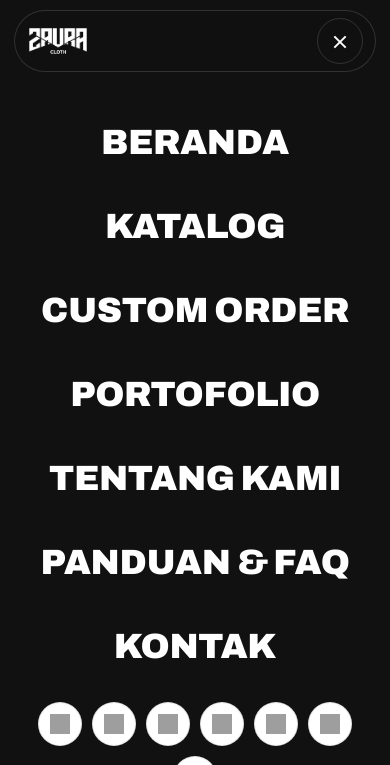
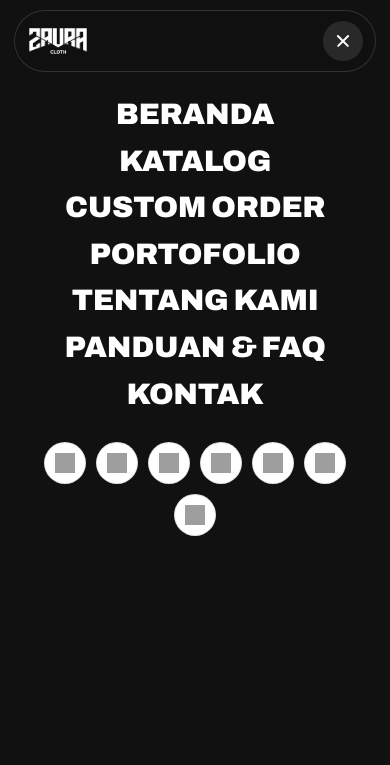
Before and after one commit to syinergydev/Zaura-Cloth, a plain HTML site: page index.html in a window 390 px wide. Both pictures are taken after a click on the button 339 px from the left and 41 px from the top of the page. Shown: the top 765 px of the page. Drawn offline with nearby package versions, Linux system fonts and the light colour scheme; grey boxes are pictures that could not be loaded.

Commit message:
Add files via upload

```diff
--- a/assets/css/style.css
+++ b/assets/css/style.css
@@ -775,3 +775,36 @@ p { margin: 0 0 1em; }
 .form-card { min-width: 0; }
 .dark .story-captions .cap-item p, .story .story-captions .cap-item p { color: #cfcfca; }
 .rating-hero .stars { margin-top: 14px; }
+
+/* ===== v2: tombol menu lebih kecil & menu mobile rapi ===== */
+.menu-btn {
+  width: 40px; height: 40px; border: 0; background: rgba(255,255,255,.1);
+}
+.menu-btn span { left: 12px; right: 12px; height: 1.5px; border-radius: 2px; }
+.menu-btn span:nth-child(1) { top: 14px; }
+.menu-btn span:nth-child(2) { top: 19px; }
+.menu-btn span:nth-child(3) { top: 24px; }
+.menu-btn[aria-expanded="true"] span:nth-child(1) { top: 19px; }
+.menu-btn[aria-expanded="true"] span:nth-child(3) { top: 19px; }
+
+.mobile-menu {
+  justify-content: flex-start; gap: 14px; overflow-y: auto;
+  padding: calc(var(--header-h) + 48px) 24px calc(40px + env(safe-area-inset-bottom, 0px));
+}
+.mobile-menu a.mm-link { font-size: clamp(26px, 7.6vw, 38px); line-height: 1.1; }
+.mobile-menu .social-row { margin-top: 18px; gap: 10px; }
+.mobile-menu .social-link { width: 42px; height: 42px; }
+
+/* Ikon sosial di header desktop (samakan dengan versi HP) */
+.header-social { display: none; }
+@media (min-width: 1280px) {
+  .header-social { display: flex; align-items: center; gap: 6px; }
+}
+.header-icons { gap: 6px; flex-wrap: nowrap; }
+.header-icons .social-link { width: 34px; height: 34px; border-color: var(--line-dark); background: transparent; }
+.header-icons .social-link img { width: 16px; height: 16px; filter: invert(1); }
+.header-icons .social-link:hover { background: var(--white); border-color: var(--white); }
+.header-icons .social-link:hover img { filter: none; }
+@media (max-width: 720px) {
+  .mobile-menu { padding-top: calc(var(--header-h) + 36px); }
+}
--- a/assets/js/main.js
+++ b/assets/js/main.js
@@ -89,6 +89,7 @@
       '<header class="site-header" id="siteHeader">' +
         '<a href="index.html" class="brand" aria-label="ZAURA CLOTH — Beranda"><img src="assets/img/logo-white.png" alt="ZAURA CLOTH" width="150" height="30"></a>' +
         '<nav aria-label="Navigasi utama"><ul class="nav-links">' + links + "</ul></nav>" +
+        '<div class="header-social">' + socialRow("header-icons") + "</div>" +
         '<div class="nav-cta">' +
           '<a class="btn btn-lime btn-sm btn-desk magnetic" href="' + esc(waUrl("Halo ZAURA CLOTH, saya ingin memesan.")) + '" target="_blank" rel="noopener">Pesan Sekarang</a>' +
           '<button class="menu-btn" type="button" aria-expanded="false" aria-controls="mobileMenu" aria-label="Buka menu"><span></span><span></span><span></span></button>' +
```
